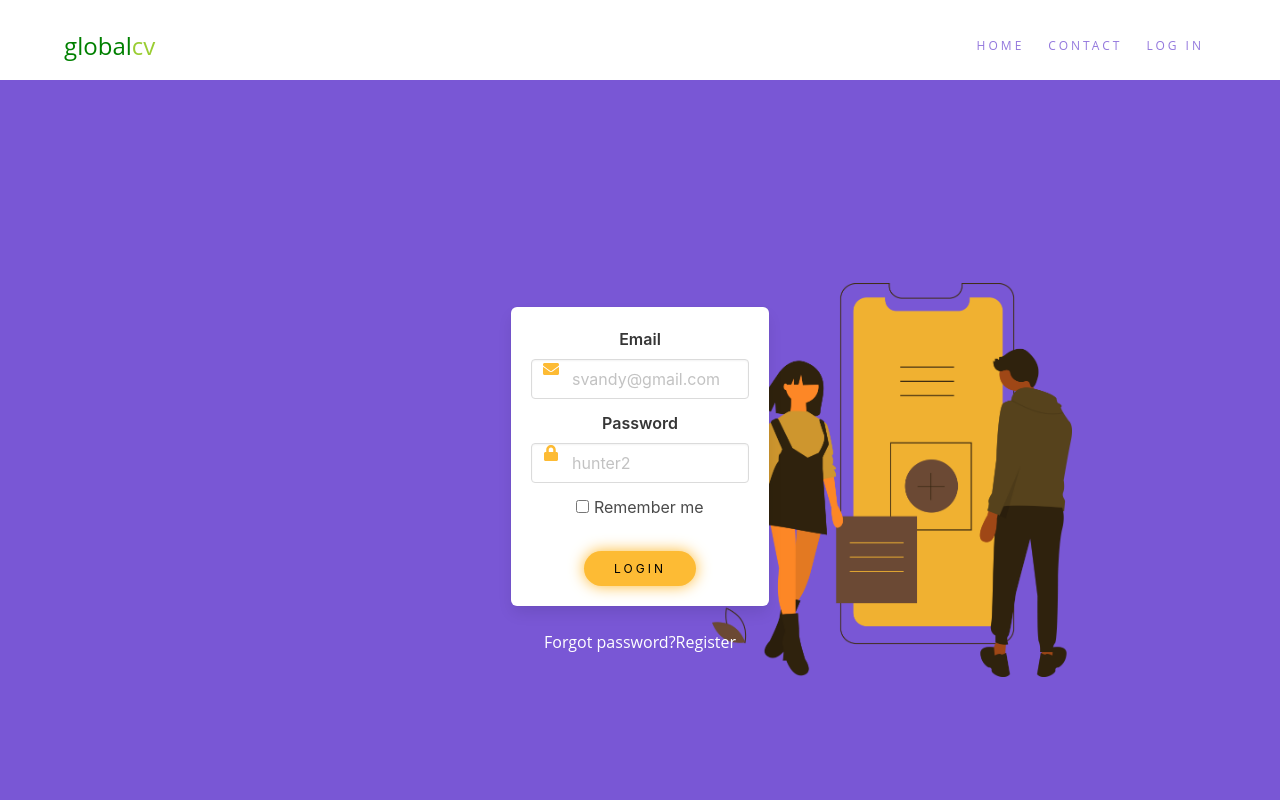
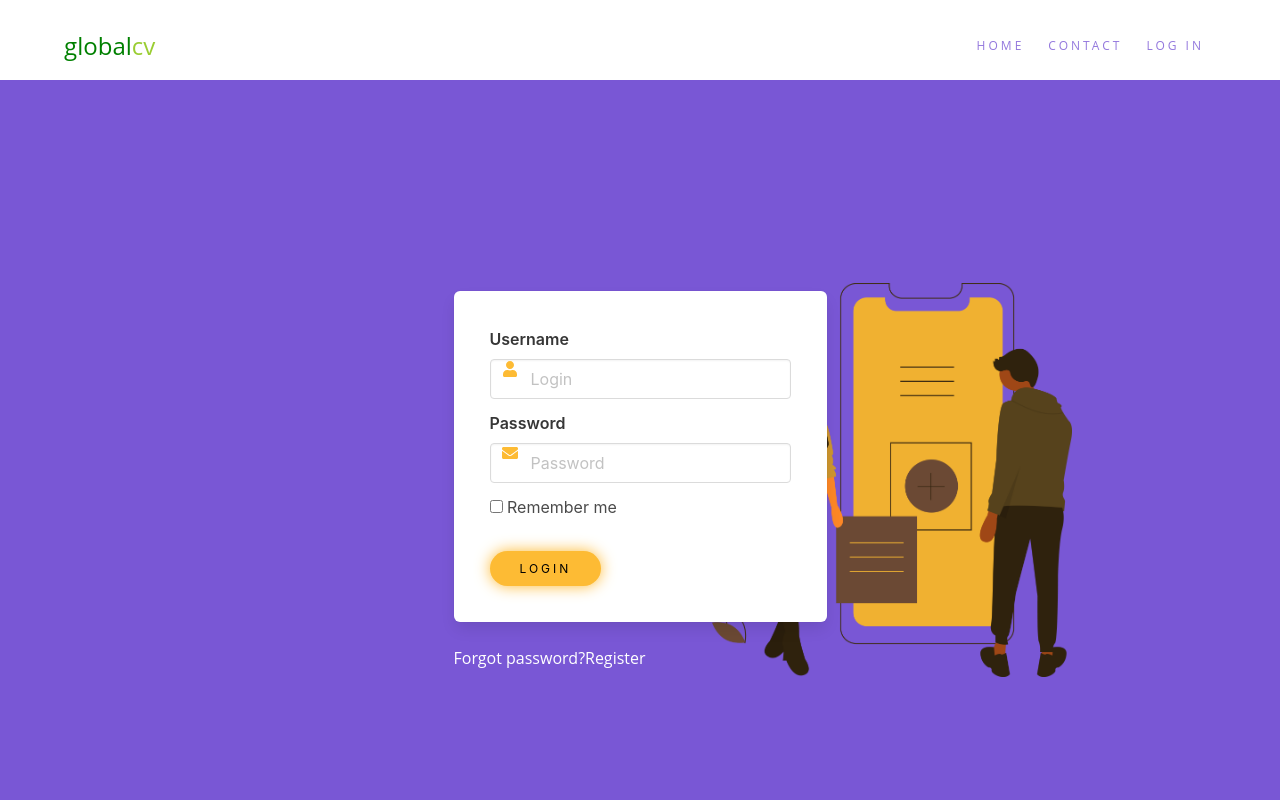
Before and after one commit to globalcv/frontend, a Vue app: page /login in a window 1280 px wide. Shown: the top 800 px of the page. Built offline with nearby package versions, Linux system fonts and the light colour scheme.

Commit message:
Refactor ContactForm and LoginForm

```diff
--- /dev/null
+++ b/src/components/Forms/LoginForm.vue
@@ -0,0 +1,45 @@
+<template>
+  <form action class="box login-form">
+    <div class="field">
+      <label class="label">Username</label>
+      <div class="control has-icons-left">
+        <input class="input" type="text" placeholder="Login" />
+        <span class="icon is-small is-left">
+          <i class="fas fa-user"></i>
+        </span>
+      </div>
+    </div>
+
+    <div class="field">
+      <label class="label">Password</label>
+      <div class="control has-icons-left">
+        <input class="input" type="password" placeholder="Password" />
+        <span class="icon is-small is-left">
+          <i class="fas fa-envelope"></i>
+        </span>
+      </div>
+    </div>
+    <div class="field">
+      <label for="remember-me-checkbox">
+        <input type="checkbox" id="remember-me-checkbox" />
+        Remember me
+      </label>
+    </div>
+    <div class="field">
+      <button class="btn has-mustard-bg is-size-7 a-menu">Login</button>
+    </div>
+  </form>
+</template>
+
+<script lang="ts">
+import Vue from "vue";
+export default Vue.extend({
+  name: "LoginForm"
+});
+</script>
+
+<style lang="scss" scoped>
+.login-form {
+  padding: calc(20px + 1em);
+}
+</style>
--- a/src/views/Contact.vue
+++ b/src/views/Contact.vue
@@ -8,7 +8,7 @@
 
 <script lang="ts">
 import Vue from "vue";
-import ContactForm from "@/components/Contact/ContactForm.vue";
+import ContactForm from "@/components/Forms/ContactForm.vue";
 
 export default Vue.extend({
   name: "Contact",
--- a/src/views/User/Login.vue
+++ b/src/views/User/Login.vue
@@ -3,42 +3,10 @@
     <div class="hero-body">
       <div class="container">
         <div class="columns is-centered">
-                    <div class="column is-5-tablet is-4-desktop is-3-widescreen">
-                        <form action="" class="box">
-                            <div class="field">
-                                <label for="" class="label">Email</label>
-                                <div class="control has-icons-left">
-                                    <input type="email" placeholder="svandy@gmail.com" class="input" required>
-                                    <span class="icon is-small is-left">
-                                         <i class="fa fa-envelope"></i>
-                                    </span>
-                                </div>
-                            </div>
-                            <div class="field">
-                                <label for="" class="label">Password</label>
-                                <div class="control has-icons-left">
-                                    <input type="password" placeholder="hunter2" class="input" required>
-                                    <span class="icon is-small is-left">
-                                      <i class="fa fa-lock"></i>
-                                    </span>
-                                </div>
-                            </div>
-                            <div class="field">
-                                <label for="" class="checkbox">
-                                    <input type="checkbox">
-                                    Remember me
-                                </label>
-                            </div>
-                            <div class="field">
-                                <button class="btn has-mustard-bg is-size-7 a-menu">
-                                    Login
-                                </button>
-                            </div>
-                        </form>
-
+          <div class="form-box">
+            <login-form></login-form>
             <a>Forgot password?</a>
-                        <a><router-link to="/register">Register</router-link></a>
-
+            <router-link to="/register">Register</router-link>
           </div>
         </div>
       </div>
@@ -46,12 +14,15 @@
   </section>
 </template>
 
-<script>
-    export default {
-        name: "Login"
-    }
+<script lang="ts">
+import Vue from "vue";
+import LoginForm from "@/components/Forms/LoginForm.vue";
+
+export default Vue.extend({
+  name: "Login",
+  components: { LoginForm }
+});
 </script>
 
-<style scoped>
-
+<style lang="scss" scoped>
 </style>
```
Also changed, not shown: src/components/Forms/ContactForm.vue (renamed from src/components/Contact/ContactForm.vue). Lines whose indentation alone changed are shown as unchanged.
